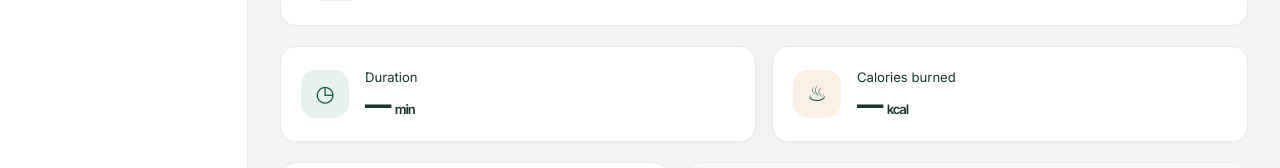
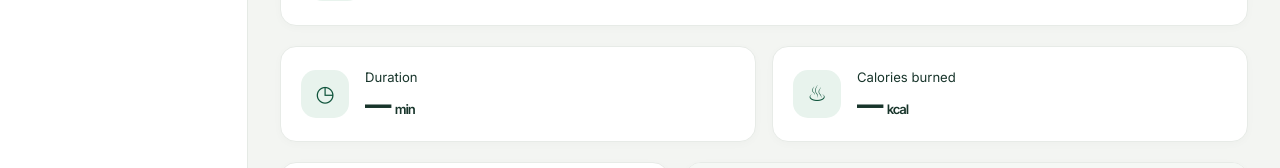
Before and after one commit to sumits-c/fitness-microservice, a React (Vite) app in the folder fitness-app-frontend/: page /activities/1 in a window 1280 px wide. Shown: the part 277-445 px from the top of the page. Built offline with nearby package versions, Linux system fonts and the light colour scheme; no server answers.

Commit message:
Use green tint for calories metric icon

```diff
--- a/fitness-app-frontend/src/components/ActivityDetail.jsx
+++ b/fitness-app-frontend/src/components/ActivityDetail.jsx
@@ -134,7 +134,7 @@ const ActivityDetail = () => {
 
             <Box sx={{ display: "grid", gridTemplateColumns: { xs: "1fr", sm: "repeat(2, minmax(0, 1fr))" }, gap: 2, mb: 2.5 }}>
                 <MetricCard label="Duration" value={activity?.duration} unit="min" tint="#E8F3ED" symbol="◷" />
-                <MetricCard label="Calories burned" value={activity?.caloriesBurned} unit="kcal" tint="#FBF0E6" symbol="♨" />
+                <MetricCard label="Calories burned" value={activity?.caloriesBurned} unit="kcal" tint="#E8F3ED" symbol="♨" />
             </Box>
 
             <Box sx={{ display: "grid", gridTemplateColumns: { xs: "1fr", lg: "minmax(0, 0.9fr) minmax(0, 1.3fr)" }, gap: 2 }}>
```
